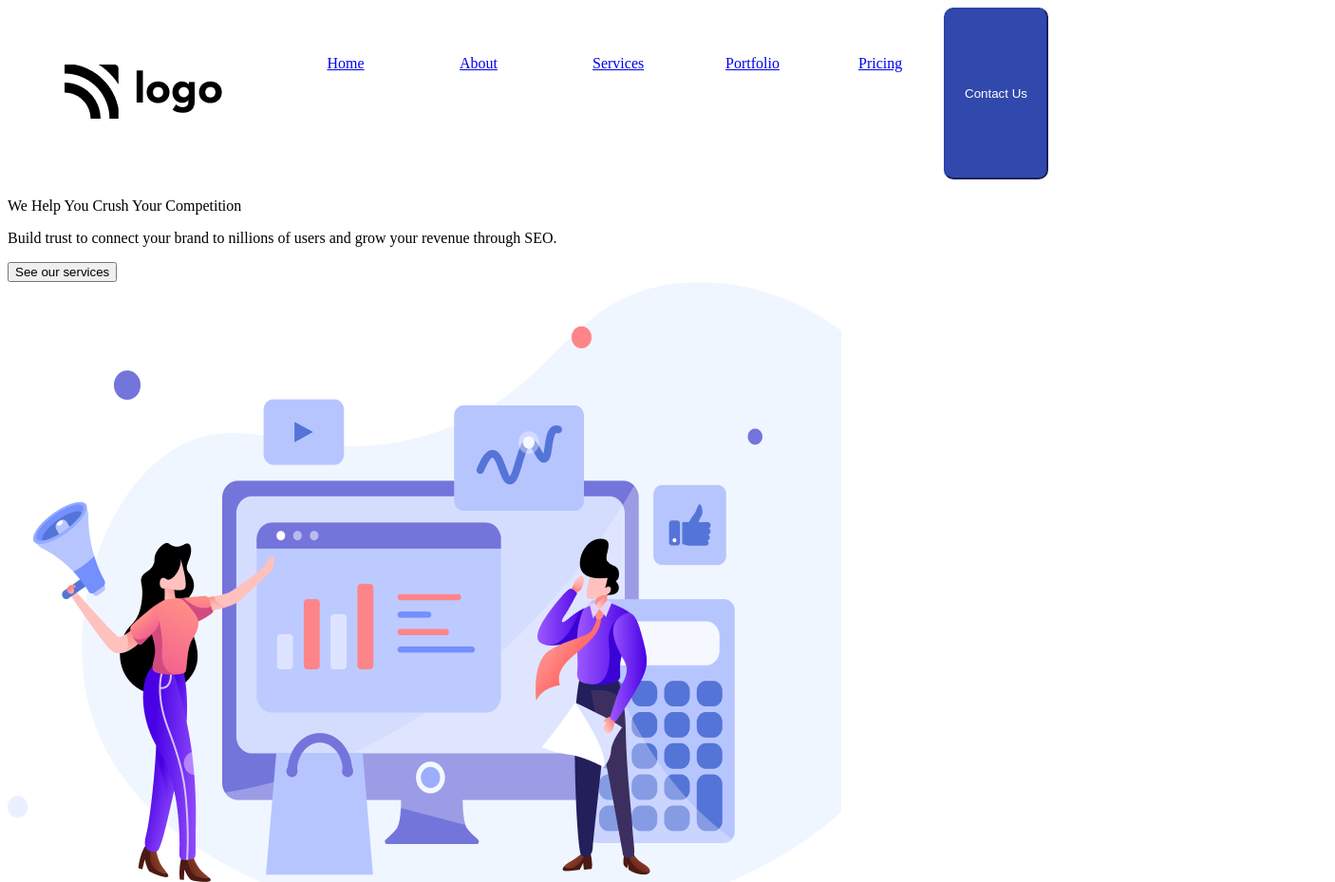
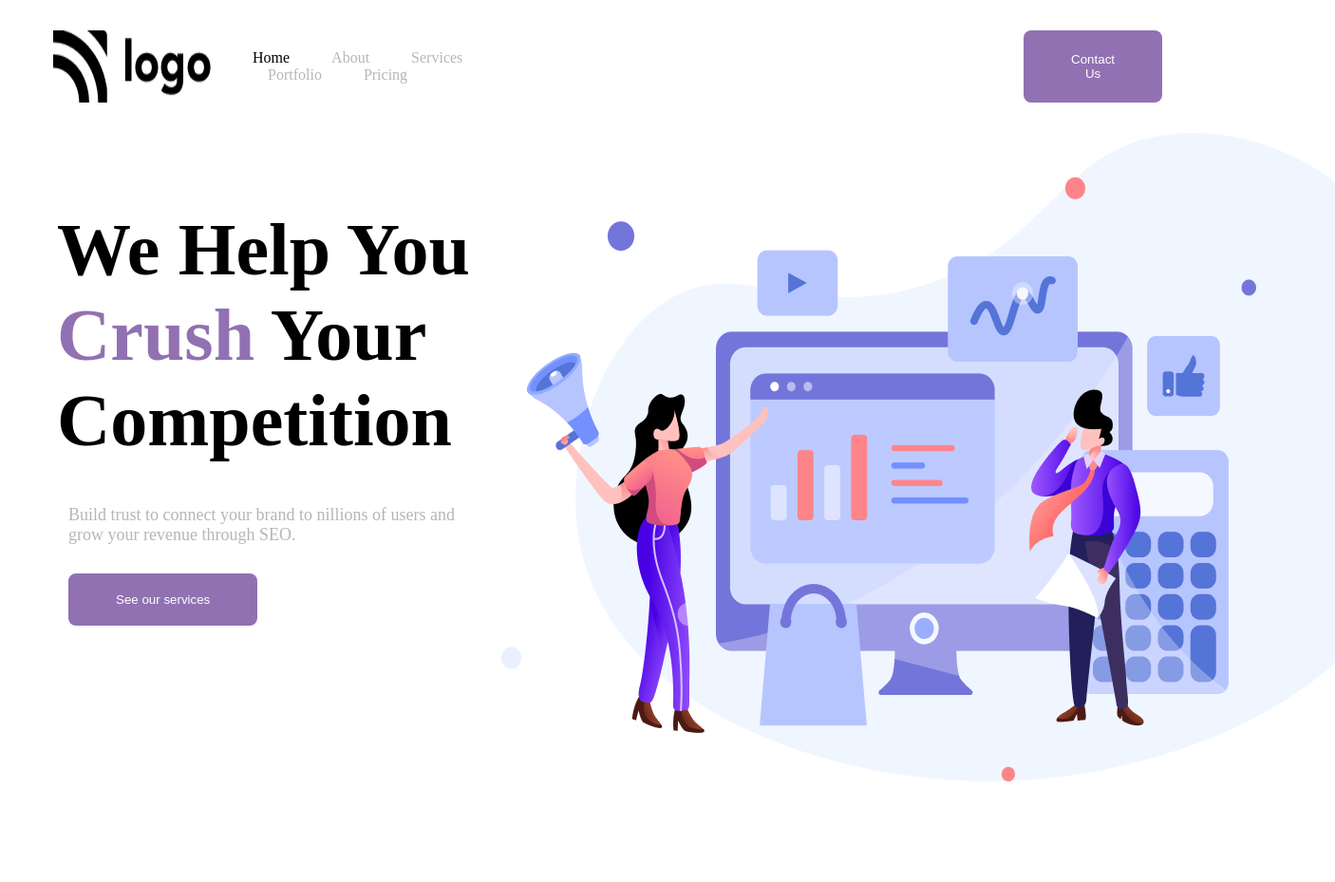
Before and after one commit to mounikaperi/css-project-assignments, a plain HTML site: page Project-CSSAssessment-1/index.html in a window 1280 px wide. Shown: the top 929 px of the page at 95% size, 1406 px wide, since content can reach past the window. Drawn offline with Linux system fonts and the light colour scheme.

Commit message:
Project CSSAssessment-1

```diff
--- a/Project-CSSAssessment-1/index.html
+++ b/Project-CSSAssessment-1/index.html
@@ -11,31 +11,28 @@
 
 <body>
     <header class="container">
-        <nav aria-label="navbar">
-            <div class="navbar__image">
-                <img src="img/Logo.png" alt="Logo">
+        <section class="main-section">
+            <img src="img/Logo.png" alt="Logo">
+            <div class="main-section__items">
+                <a href="#" class="first">Home</a>
+                <a href="#">About</a>
+                <a href="#">Services</a>
+                <a href="#">Portfolio</a>
+                <a href="#">Pricing</a>
             </div>
-            <div class="list__items">
-                <li><a href="#">Home</a></li>
-                <li><a href="#">About</a></li>
-                <li><a href="#">Services</a></li>
-                <li><a href="#">Portfolio</a></li>
-                <li><a href="#">Pricing</a></li>
-                <button class="contactus">Contact Us</button>
-            </div>
-        </nav>
+            <button class="btn">Contact Us</button>
+        </section>
     </header>
-    <section aria-label="banner">
-        <article class="banner__container">
-            <h1 class="banner__heading"></h1>We Help You <span>Crush</span> Your Competition</h1>
+    <section class="grid-2-column">
+        <article class="grid-left-item">
+            <h1 class="banner__heading">We Help You <span>Crush</span> Your Competition</h1>
             <p class="banner__info">Build trust to connect your brand to nillions of users and grow your revenue through
                 SEO.</p>
-            <button class="services">See our services</button>
+            <button class="btn--services">See our services</button>
         </article>
-        <aside class="banner__image">
+        <aside class="grid-right-item">
             <img src="img/image.png" alt="image">
         </aside>
     </section>
 </body>
-
 </html>
--- a/Project-CSSAssessment-1/style.css
+++ b/Project-CSSAssessment-1/style.css
@@ -1,30 +1,71 @@
-nav {
+.container {
+    display: flex;
+    align-items: center;
+    justify-content: space-between;
+    margin: 32px 48px;
+}
+.main-section{
     display: flex;
 }
-.navbar__image {
-    margin: 50px;
-    padding: 10px;
-    text-align: center;
+.main-section__items {
+    justify-content: center;
+    align-items: space-between;
+    padding: 20px 40px;
 }
-.list__items {
-    display: flex;
+.main-section__items .first {
+    color: black;
+    padding-left: 4px;
+}
+.main-section__items a {
     text-decoration: none;
-    list-style-type: none;
+    color: #b7b5b5;
+    align-items: start;
+    padding: 10px 20px;
 }
-div li {
-    justify-content: space-around;
-    width: 40px;
-    height: 30px;
-    text-align: center;
-    margin: 50px;
-    text-decoration: none;
-    list-style-type: none;
+.btn {
+    margin-left: 480px;
+    background-color: #9171b2;
+    border: 2px solid #9171b2;
+    color: white;
+    font-weight: 18px;
+    padding: 4px 48px;
+    border-radius: 8px;
 }
-.contactus {
-    display: inline-block;
-    padding: 10px 20px;
-    border-radius: 10px;
-    border-color:rgba(45, 68, 172, 0.975); ;
-    background-color:rgba(45, 68, 172, 0.975);
+.btn:hover,
+.btn:active {
+    background-color: #7b6491;
+    color: #fff;
+    cursor: pointer;
+    border: 2px solid #9171b2;
+}
+.grid-2-column {
+    display: grid;
+    grid-template-columns: 500px 500px;
+    grid-template-rows: 1fr 1fr;
+    column-gap: 20px;
+    row-gap: 40px;
+}
+.grid-left-item {
+    margin-left: 52px;
+}
+.grid-left-item h1 span {
+    color: #9171b2;
+}
+.banner__heading {
+    font-size: 78px;
+    margin-bottom: 32px;
+}
+.banner__info {
+    color: #b7b5b5;
+    padding: 12px;
+    font-size: 18px;
+}
+.btn--services {
+    margin-left: 12px;
+    background-color: #9171b2;
+    border: 2px solid #9171b2;
     color: white;
+    font-weight: 18px;
+    padding: 18px 48px;
+    border-radius: 8px;
 }
```
